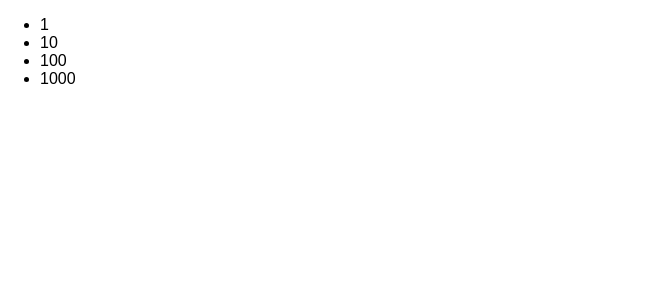
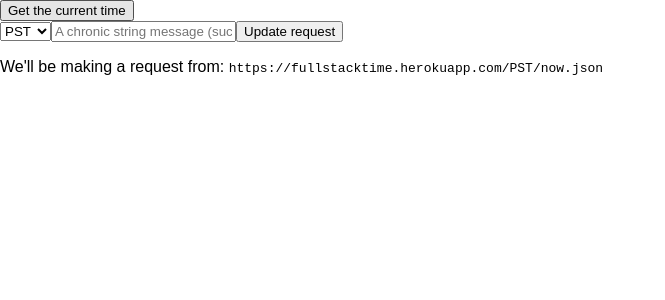
Before and after one commit to ArnaudWeyts/30-days-of-react, a React (Create React App) app in the folder 30days/: page / in a window 1280 px wide. Shown: the top 300 px of the page, without its empty margins (0-665 px from the left). Built offline with nearby package versions, Linux system fonts and the light colour scheme.

Commit message:
finished course 15

```diff
--- a/30days/src/App.js
+++ b/30days/src/App.js
@@ -1,15 +1,61 @@
 import React from 'react';
 import 'whatwg-fetch';
 import './App.css';
+import TimeForm from './TimeForm';
 
-const a = [1, 10, 100, 1000];
+class App extends React.Component {
+  constructor(props) {
+    super(props);
+    this.state = {
+      currentTime: null, tz:'PST', msg: 'now'
+    };
+  }
 
-const App = (props) => {
-  return (
-    <ul>
-      {React.Children.map(a, i => <li>{i}</li>)}
-    </ul>
-  );
-};
+  fetchCurrentTime() {
+    fetch(this.getApiUrl())
+      .then(resp => resp.json())
+      .then(resp => {
+        const currentTime = resp.dateString;
+        this.setState({currentTime});
+      });
+  }
+
+  getApiUrl() {
+    const {tz, msg} = this.state;
+    const host = 'https://fullstacktime.herokuapp.com';
+    return `${host}/${tz}/${msg}.json`;
+  }
+
+  handleFormSubmit(evt) {
+    this.fetchCurrentTime();
+  }
+
+  handleChange(newState) {
+    this.setState(newState);
+  }
+
+  render() {
+    const {currentTime, tz} = this.state;
+    const apiUrl = this.getApiUrl();
+
+    return (
+      <div>
+        {!currentTime &&
+          <button onClick={this.fetchCurrentTime.bind(this)}>
+            Get the current time
+          </button>
+        }
+        {currentTime && <div>The current time is: {currentTime}</div>}
+        <TimeForm
+          onFormSubmit={this.handleFormSubmit.bind(this)}
+          onFormChange={this.handleChange.bind(this)}
+          tz={tz}
+          msg={'now'}
+        />
+        <p>We'll be making a request from: <code>{apiUrl}</code></p>
+      </div>
+    );
+  }
+}
 
 export default App;
--- /dev/null
+++ b/30days/src/TimeForm.js
@@ -0,0 +1,58 @@
+import React from 'react';
+
+const timezones = ['PST', 'MST', 'MDT', 'EST', 'UTC'];
+
+export class TimeForm extends React.Component {
+  constructor(props) {
+    super(props);
+
+    const {tz, msg} = this.props;
+    this.state = {tz, msg};
+  }
+
+  _handleChange(evt) {
+    typeof this.props.onFormChange === 'function' && this.props.onFormChange(this.state);
+  }
+
+  _changeTimezone(evt) {
+    const tz = evt.target.value;
+    this.setState({tz}, this._handleChange);
+  }
+
+  _changeMsg(evt) {
+    const msg = encodeURIComponent(evt.target.value).replace(/%20/, '+');
+    this.setState({msg}, this._handleChange);
+  }
+
+  _handleFormSubmit(evt) {
+    evt.preventDefault();
+    typeof this.props.onFormSubmit === 'function' && this.props.onFormSubmit(this.state);
+  }
+
+  render() {
+    const {tz} = this.state;
+
+    return (
+      <form onSubmit={this._handleFormSubmit.bind(this)}>
+        <select
+          onChange={this._changeTimezone.bind(this)}
+          defaultValue={tz}>
+          {timezones.map(t => {
+            return (<option key={t} value={t}>{t}</option>);
+          })}
+        </select>
+        <input
+          type="text"
+          placeholder="A chronic string message (such as 7 hours from now)"
+          onChange={this._changeMsg.bind(this)}
+        />
+        <input
+          type="submit"
+          value="Update request"
+        />
+      </form>
+    );
+  }
+}
+
+export default TimeForm;
```
